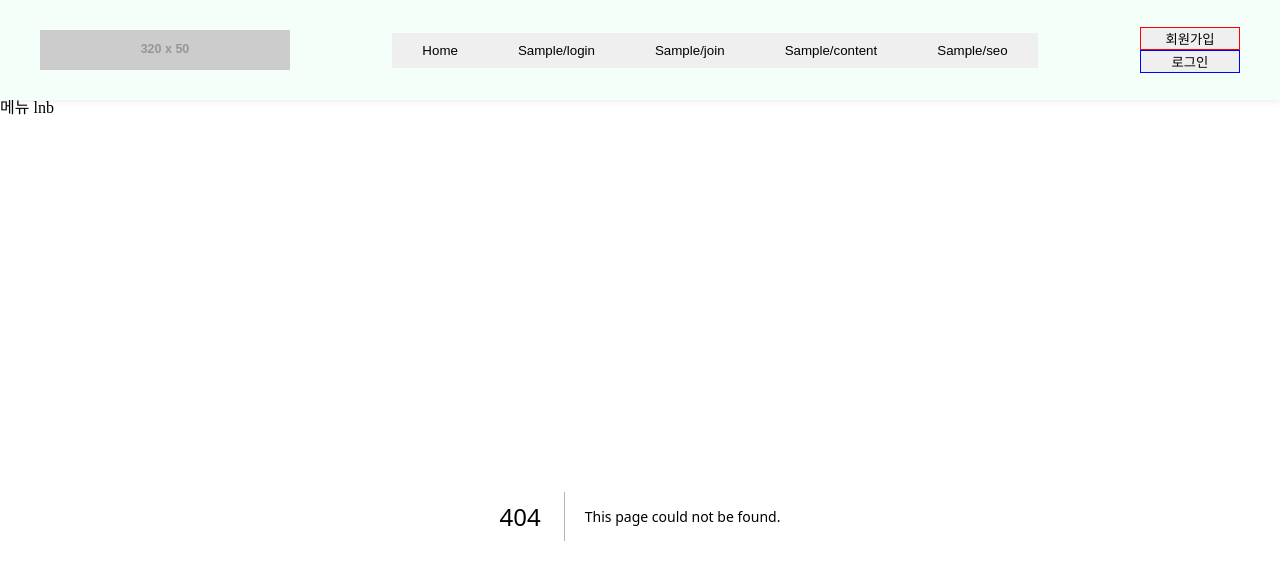
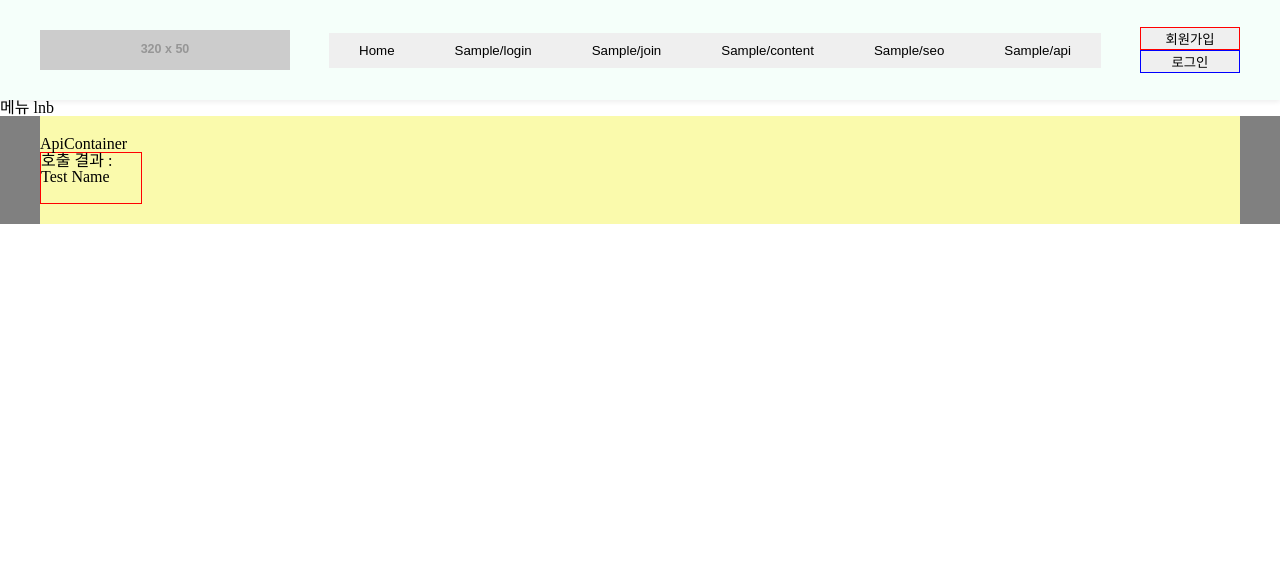
Before and after one commit to HiSmithTeam/BoilerFront, a Next.js app: page /sample/api in a window 1280 px wide. Before the commit this address had no page. Shown: the top 580 px of the page. Built offline with nearby package versions, Linux system fonts and the light colour scheme.

Commit message:
BoilerBackend 로그인 샘플 추가

```diff
--- /dev/null
+++ b/pages/sample/api/index.tsx
@@ -0,0 +1,8 @@
+import ApiContainer from "@/containers/sample/api/ApiContainer";
+import { NextPage } from "next";
+
+const Index: NextPage = () => {
+  return <ApiContainer />;
+};
+
+export default Index;
--- a/src/apis/sample/api.ts
+++ b/src/apis/sample/api.ts
@@ -1,17 +1,40 @@
-import axios from "axios";
-import { ISampleReq, ISampleRes } from "./type";
+import { axiosInstance } from "@/utils/axios";
+import {
+  ISampleReq,
+  ISampleRes,
+  ISampleApi,
+  ISampleLoginReq,
+  ISampleLoginRes,
+} from "./type";
 import { wait } from "@/utils/common";
 
-export const getSampleApi = async (params: ISampleReq): Promise<ISampleRes> => {
-  try {
-    // const response = await axios.get("/api/sampe");
+const SampleApi: ISampleApi = {
+  getSampleApi: (params: ISampleReq) => {
+    try {
+      const response: ISampleRes = { data: { name: "Test Name" } };
 
-    // return response || null;
+      return wait(2000).then(() => {
+        return response;
+      });
+    } catch (e: any) {
+      throw e;
+    }
+  },
+  getSampleLoginApi: async (
+    params: ISampleLoginReq
+  ): Promise<ISampleLoginRes> => {
+    try {
+      const response = await axiosInstance
+        .get("/user", {
+          params: params,
+        })
+        .then((res) => res);
 
-    return wait(1000).then(() => {
-      return { data: { name: "Test Name" } };
-    });
-  } catch (e: any) {
-    throw e;
-  }
+      return response?.data || null;
+    } catch (e: any) {
+      throw e;
+    }
+  },
 };
+
+export default SampleApi;
--- a/src/apis/sample/query.ts
+++ b/src/apis/sample/query.ts
@@ -1,11 +1,17 @@
-import { useQuery } from "@tanstack/react-query";
-import { ISampleReq, ISampleRes } from "./type";
-import { getSampleApi } from "./api";
+import { useMutation, useQuery } from "@tanstack/react-query";
+import { ISampleLoginReq, ISampleReq, ISampleRes } from "./type";
+import SampleApi from "./api";
 
-export const useGetSampleApi = (params: ISampleReq) => {
+export const useGetSampleQuery = (params: ISampleReq) => {
   return useQuery<ISampleRes, Error>(
     ["SAMPLE_API", params],
-    () => getSampleApi(params),
+    () => SampleApi.getSampleApi(params),
     { enabled: !!params.id }
   );
 };
+
+export const useGetSamleLoginMutation = () => {
+  return useMutation((params: ISampleLoginReq) =>
+    SampleApi.getSampleLoginApi(params)
+  );
+};
--- a/src/constants/menuList.ts
+++ b/src/constants/menuList.ts
@@ -21,6 +21,10 @@ const headerMenu = [
     label: "Sample/seo",
     path: PATHNAME.SAMPLE_SEO,
   },
+  {
+    label: "Sample/api",
+    path: PATHNAME.SAMPLE_API,
+  },
 ];
 
 // const lnbMenu: Record<keyof typeof PATHNAME, > = {};
--- a/src/constants/pathname.ts
+++ b/src/constants/pathname.ts
@@ -4,6 +4,7 @@ const PATHNAME = {
   SAMPLE_JOIN: "/sample/join",
   SAMPLE_CONTENT: "/sample/content",
   SAMPLE_SEO: "/sample/seo",
+  SAMPLE_API: "/sample/api",
 } as const;
 
 export default PATHNAME;
--- /dev/null
+++ b/src/containers/sample/api/ApiContainer.tsx
@@ -0,0 +1,36 @@
+import { useGetSampleQuery } from "@/apis/sample/query";
+
+const ApiContainer = () => {
+  const { data, isLoading, isError, isFetched } = useGetSampleQuery({
+    id: "test",
+  });
+
+  // isFecthed - 호출 완료
+  return (
+    <>
+      <div className="content-wrap">
+        <div className="content">
+          ApiContainer
+          <br />
+          {isLoading ? (
+            <p>로딩중...</p>
+          ) : isError ? (
+            <p>에러 발생...</p>
+          ) : (
+            <div
+              style={{
+                width: "100px",
+                height: "50px",
+                border: "1px solid red",
+              }}
+            >
+              호출 결과 : {data.data.name}
+            </div>
+          )}
+        </div>
+      </div>
+    </>
+  );
+};
+
+export default ApiContainer;
--- a/src/utils/axios.ts
+++ b/src/utils/axios.ts
@@ -1,18 +1,40 @@
 import axios from "axios";
+import { error } from "console";
 
 // Common setting
 axios.defaults.headers.post["Content-Type"] = "application/json;charset=UTF-8";
 
 // CSR 사용
 const axiosInstance = axios.create({
-  //   baseURL: process.env.API_HOST, TODO: 정의 필요
-  //   headers: {
-  //     "Content-Type": "application/json;charset=UTF-8",
-  //   },
-  //   withCredentials: true,
+  // baseURL: process.env.API_HOST,
+  baseURL: "http://13.125.233.255:8080/",
+  headers: {},
+  // timeout:1000,
+  // headers: {
+  //   "Content-Type": "application/json;charset=UTF-8",
+  // },
+  // withCredentials: true,
   responseType: "json",
 });
 
-// SSR 용?
+axiosInstance.interceptors.request.use(
+  (config) => {
+    return config;
+  },
+  (error) => {
+    return Promise.reject(error);
+  }
+);
+
+axiosInstance.interceptors.response.use(
+  (response) => {
+    return response;
+  },
+  (error) => {
+    return Promise.reject(error);
+  }
+);
+
+// SSR 용 필요한지
 
 export { axiosInstance };
```
Also changed, not shown: src/apis/sample/type.d.ts (+23 -0 lines), src/components/sampleApi/SampleApi.tsx (deleted, +0 -26 lines), src/containers/main/MainContainer.tsx (+8 -4 lines), src/containers/sample/login/LoginContainer.tsx (+30 -1 lines), 1 other file (tests, documents, lock files or other folders).
